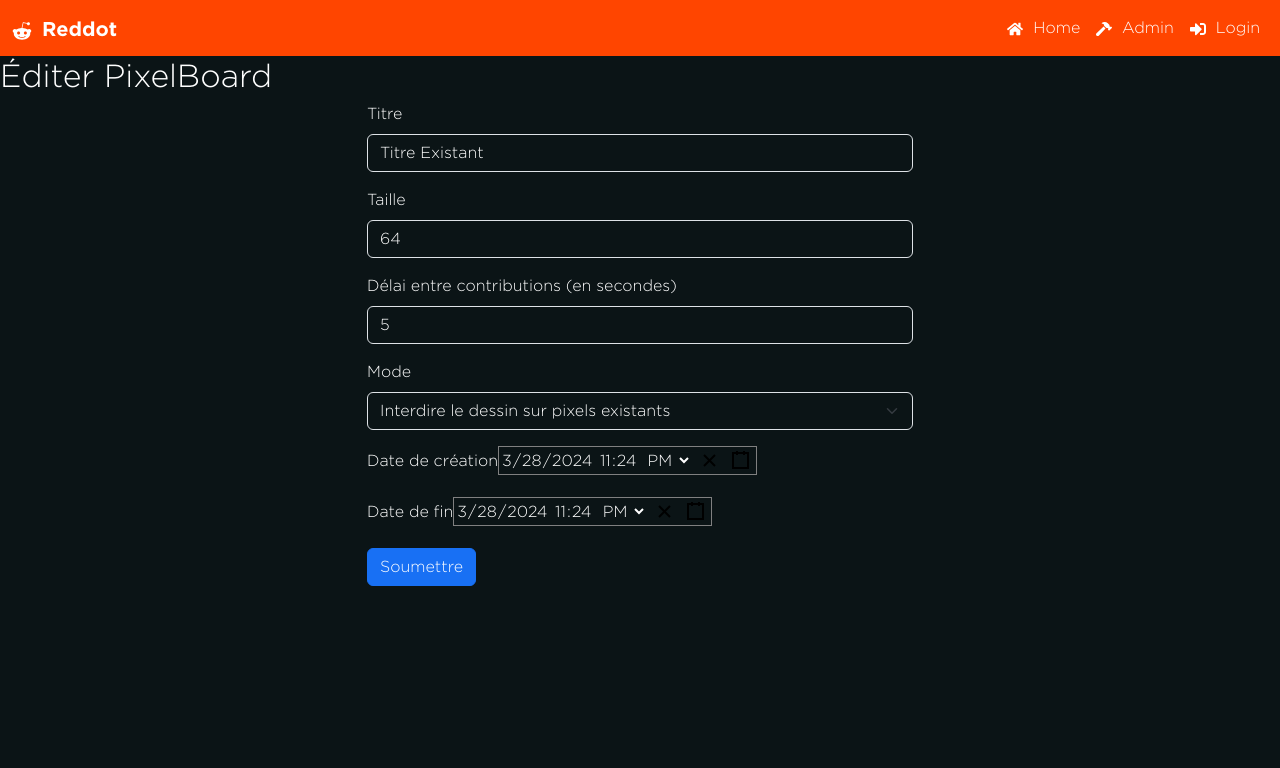
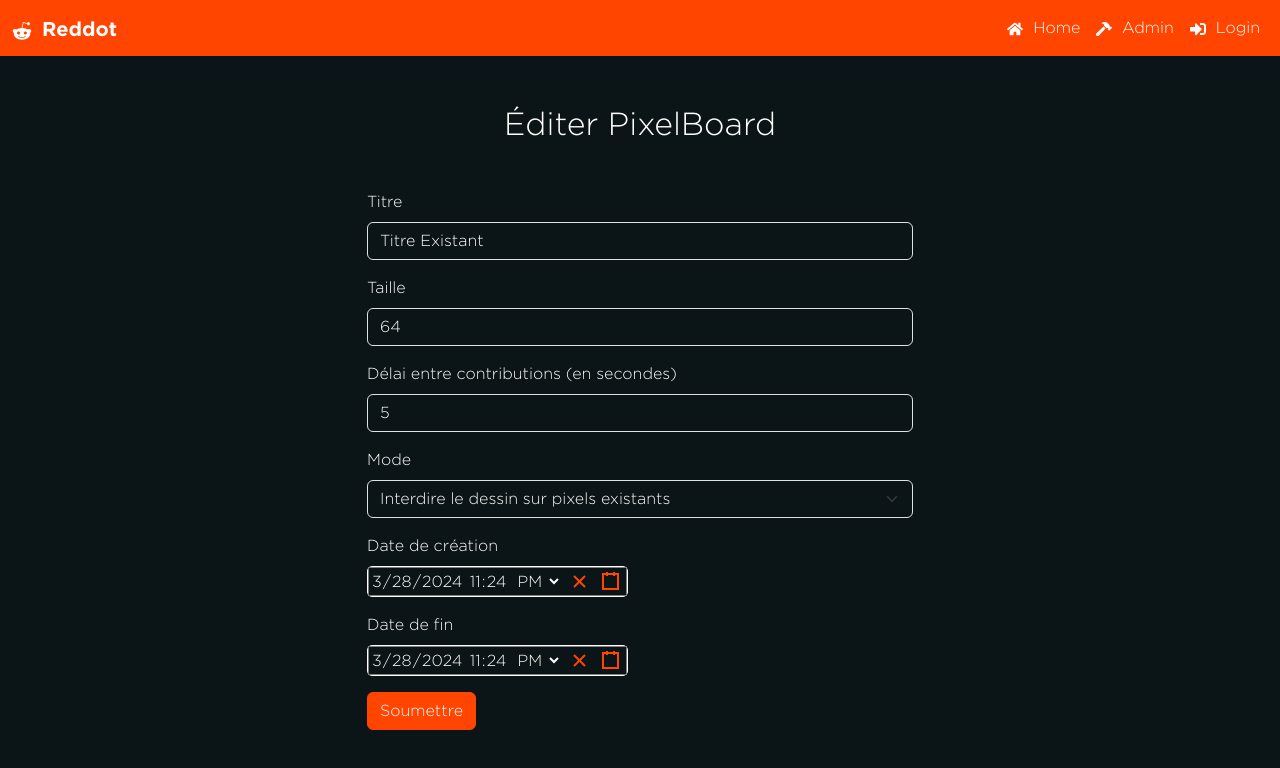
Before and after one commit to sebastienaglae/pixel-war, a React (Vite) app in the folder pixelwar-frontend/: page /admin/edit-board/1 in a window 1280 px wide. Shown: the top 768 px of the page. Built offline with nearby package versions, Linux system fonts and the light colour scheme.

Commit message:
fix(front): fix edit and create pages

```diff
--- a/pixelwar-frontend/src/components/admin/BoardItem.jsx
+++ b/pixelwar-frontend/src/components/admin/BoardItem.jsx
@@ -12,7 +12,7 @@ function BoardItem({ data }) {
 
   const handleEdit = () => {
     console.log("Edit action");
-    navigate(`/admin/edit/${data.id}`);
+    navigate(`/admin/edit-board/${data.id}`);
   };
 
   const handleDelete = () => {
--- a/pixelwar-frontend/src/components/admin/PixelBoardForm.jsx
+++ b/pixelwar-frontend/src/components/admin/PixelBoardForm.jsx
@@ -99,6 +99,7 @@ function PixelBoardForm({ initialData = {}, onSubmit }) {
             </FormGroup>
             <FormGroup>
               <Label>Date de création</Label>
+              <br />
               <DateTimePicker
                 onChange={(date) => handleDateChange("creationDate", date)}
                 value={pixelBoard.creationDate}
@@ -107,13 +108,16 @@ function PixelBoardForm({ initialData = {}, onSubmit }) {
             </FormGroup>
             <FormGroup>
               <Label>Date de fin</Label>
+              <br />
               <DateTimePicker
                 onChange={(date) => handleDateChange("endDate", date)}
                 value={pixelBoard.endDate}
                 required
               />
             </FormGroup>
-            <Button type='submit'>Soumettre</Button>
+            <Button color='primary' type='submit'>
+              Soumettre
+            </Button>
           </Form>
         </Col>
       </Row>
--- a/pixelwar-frontend/src/index.scss
+++ b/pixelwar-frontend/src/index.scss
@@ -64,3 +64,21 @@ $dropdown-link-hover-bg: #1a282d;
 body {
   font-family: 'Gotham', sans-serif;
 }
+
+.react-datetime-picker__button__icon {
+  stroke: #ff4500 !important;
+}
+
+.react-datetime-picker{
+  border: 1px solid white !important;
+  border-radius: 5px;
+}
+
+.react-calendar {
+  border-radius: 5px;
+  border: 1px solid #ff4500 !important;
+}
+
+.react-calendar__tile--active {
+  background: #ff4500 !important;
+}
--- a/pixelwar-frontend/src/pages/admin/EditBoardPage.jsx
+++ b/pixelwar-frontend/src/pages/admin/EditBoardPage.jsx
@@ -22,8 +22,8 @@ function EditBoardPage({ boardId }) {
   };
 
   return (
-    <div>
-      <h2>Éditer PixelBoard</h2>
+    <div className='mt-5'>
+      <h2 className='text-center mb-5'>Éditer PixelBoard</h2>
       {initialData && (
         <PixelBoardForm initialData={initialData} onSubmit={handleSubmit} />
       )}
```
